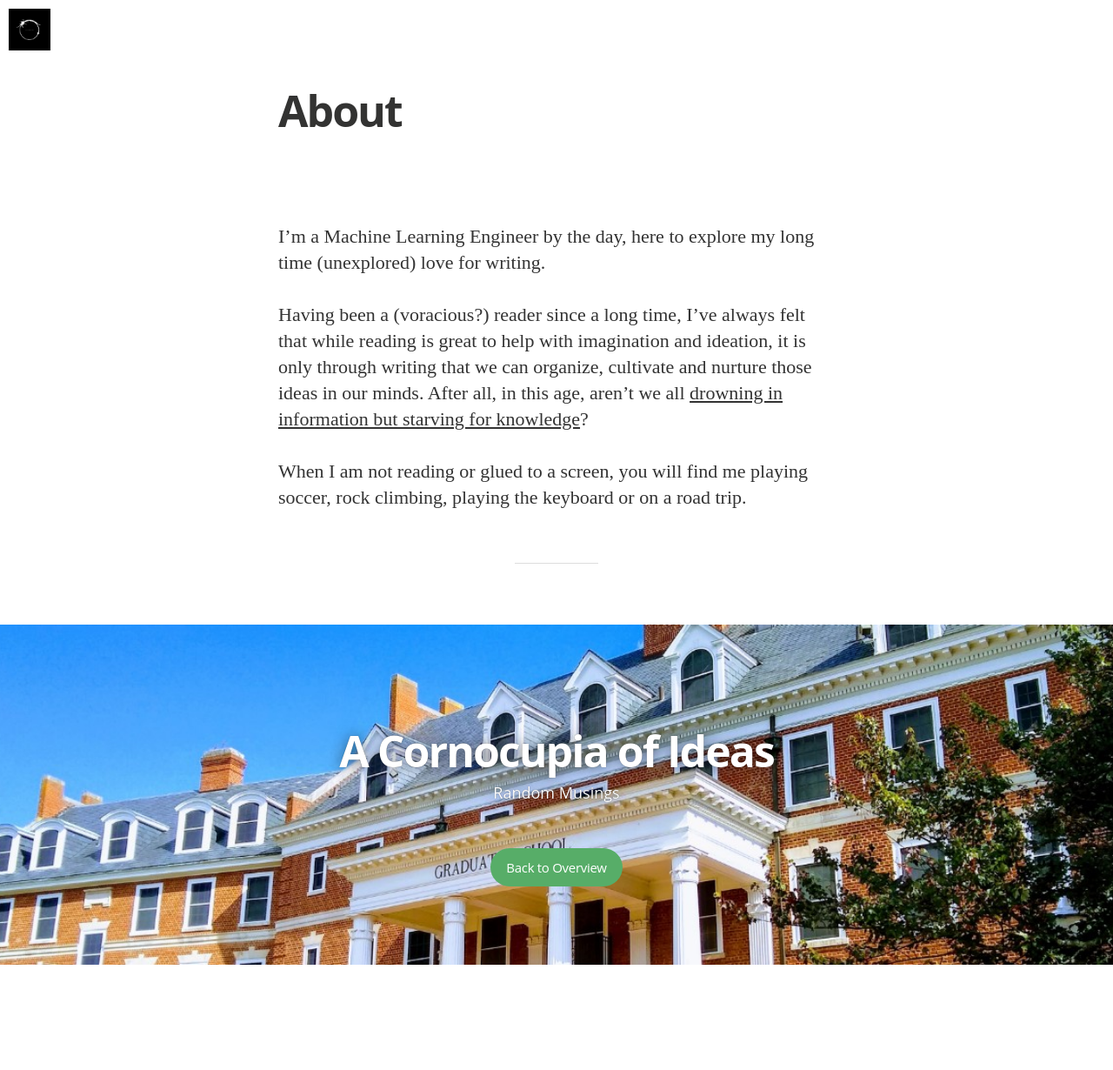
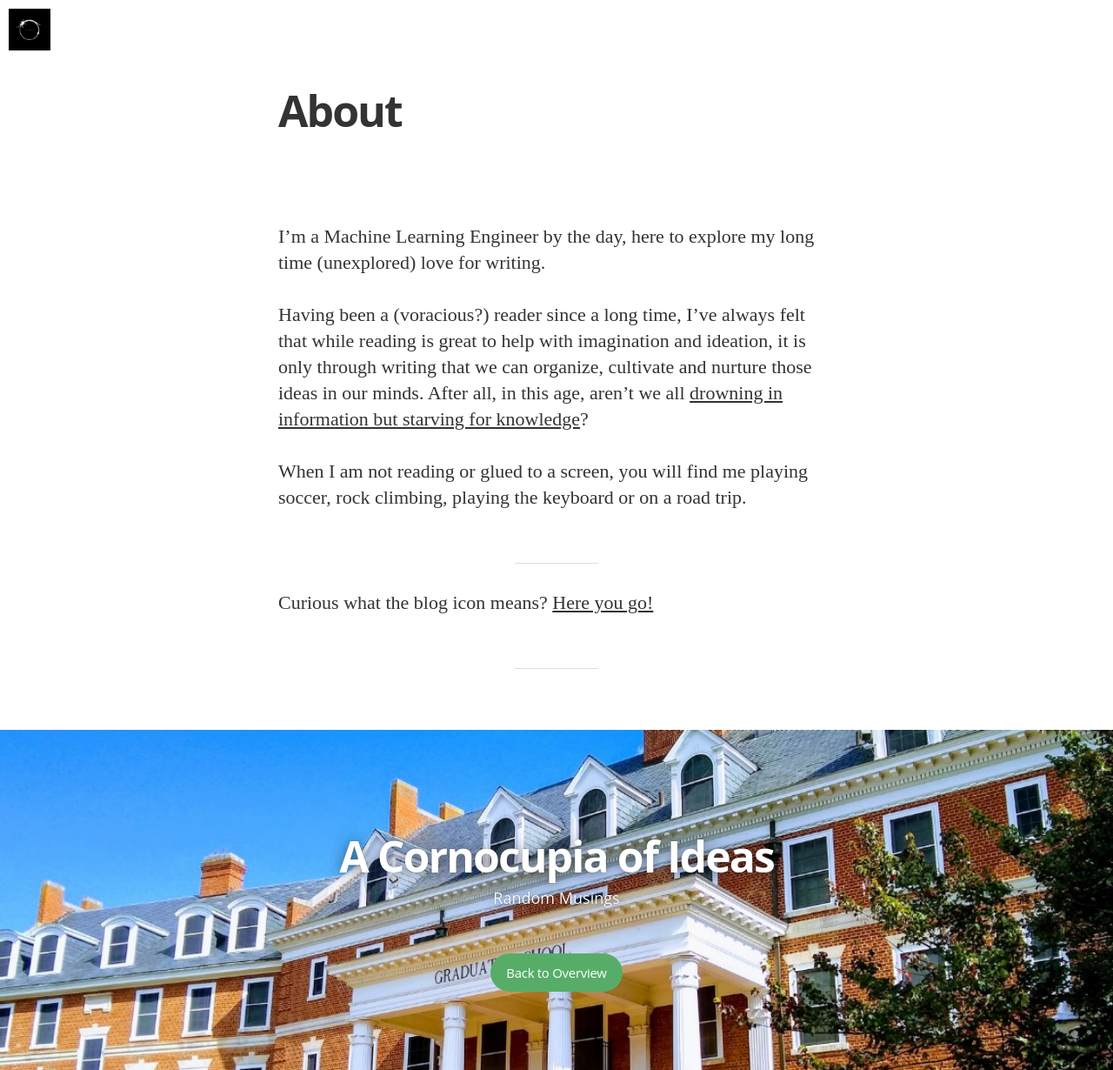
Before and after one commit to pkmandke/blog, a Jekyll site: the page built from about.md, in a window 1280 px wide. Shown: the whole page at 87% size. Built offline with Jekyll 4.4.1, drawn with Linux system fonts in a browser that asks for light colours; nearby versions of some CDN libraries; some web fonts are replaced; before the commit the page ends 1109 px from its top, so only the background shows below that.

Commit message:
arrival
Signed-off-by: Prathamesh Mandke <pkmandke@vt.edu>

```diff
--- a/about.md
+++ b/about.md
@@ -20,3 +20,7 @@ After all, in this age, aren't we all [drowning in information but starving for
 When I am not reading or glued to a screen, you will find me playing soccer, rock climbing, playing the keyboard or on a road trip.
 
 ---
+
+Curious what the blog icon means? [Here you go!](https://www.wired.com/2016/11/arrivals-designers-crafted-mesmerizing-alien-alphabet/)
+
+---
```
